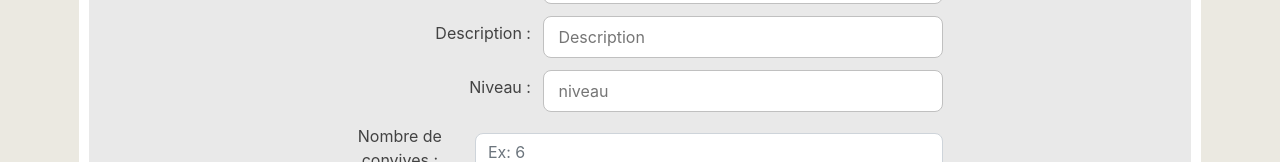
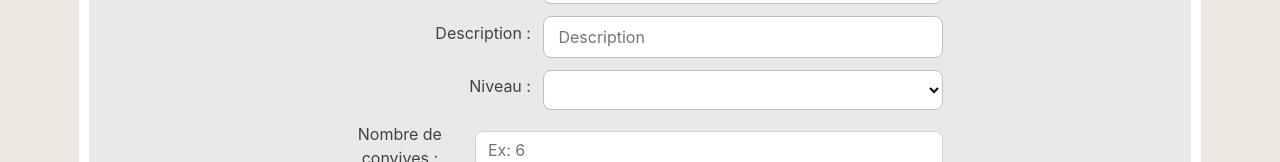
Before and after one commit to Meliwen/cantina, a Vue app: page /#/add in a window 1280 px wide. Shown: the part 385-547 px from the top of the page. Built offline with nearby package versions, Linux system fonts and the light colour scheme; what vue-toasted would draw is missing.

Commit message:
Changement de l'input 'niveau' en select avec options et ajustement de son style

```diff
--- a/src/components/Add.vue
+++ b/src/components/Add.vue
@@ -22,7 +22,7 @@ export default {
         .then(() => {
           // Redirige le visiteur vers la page de listing
           this.$router.replace("/list");
-          this.$toasted.show("Recette correctement ajoutée ✔️");
+          this.$toasted.show("Recette correctement ajoutée ✅");
         })
         .catch(({ message }) => this.$toasted.error(message));
     }
--- a/src/components/Edit.vue
+++ b/src/components/Edit.vue
@@ -33,7 +33,7 @@ export default {
     update: function(recipe) {
       RecipeService.updateRecipe(recipe)
         .then(() => {
-          this.$toasted.show("Recette mise à jour ! 😉");
+          this.$toasted.show("Recette mise à jour ! ✔️");
           this.$router.replace("/list");
         })
         .catch(({ message }) => this.$toasted.error(message));
--- a/src/components/Form.vue
+++ b/src/components/Form.vue
@@ -33,14 +33,14 @@
 
     <div class="form-input-text">
       <label for="niveau">Niveau :</label>
-      <input
-        type="text"
+      <select
         v-model="$v.recipe.niveau.$model"
         @blur="$v.recipe.niveau.$touch()"
-        id="niveau"
-        placeholder="niveau"
-      >
-      <span v-if="$v.recipe.niveau.$dirty && !$v.recipe.niveau.required">Le champs est requis</span>
+        id="niveau">
+        <option>padawan</option>
+        <option>jedi</option>
+        <option>maitre</option>
+      </select>
     </div>
 
     <div class="form-input-text">
@@ -169,16 +169,13 @@ export default {
 </script>
 
 <style scoped>
-a{
-  text-decoration: none;
-  color: inherit;
-}
+/* MISE EN FORME */
 .top-bloc{
   width: 55%;
   margin: 0 auto;
   padding-top:2%;
 }
-form input{
+form input, form select{
   background: white;
   text-align: left;
   min-width: 400px;
@@ -197,7 +194,7 @@ form input{
   justify-content: flex-end;
   padding: 1% 0;
 }
-.form-input-text input{
+.form-input-text input, .form-input-text select{
   border-radius: 0.5rem;
 }
 .recipeform .form-group {
@@ -205,26 +202,6 @@ form input{
 }
 .top-bloc label {
   padding-right: 2%;
-}
-.bouton-container{
-  padding: 2%;
-  display: flex;
-  flex-flow: row;
-  justify-content: space-evenly;
-
-}
-.bouton {
-  background-color: #424242;
-  color: #ffffff;
-  padding: 1% 7%;
-  border-radius: 0.5rem;
-}
-.bouton:hover {
-  background-color: #ffffff;
-  color: #000000;
-  -webkit-box-shadow: 8px 8px 30px -19px rgb(0, 0, 0);
-  -moz-box-shadow: 8px 8px 30px -19px rgb(0, 0, 0);
-  box-shadow: 8px 8px 30px -19px rgb(0, 0, 0);
 }
 .recipeform input[type="radio"] + label {
   min-width: 0;
@@ -254,4 +231,35 @@ form input{
 .recipeform .input-error {
   border: 1px solid red;
 }
+/* --- /MISE EN FORME --- */
+
+/* TEXTE */
+a{
+  text-decoration: none;
+  color: inherit;
+}
+/* --- /TEXTE --- */
+
+/* BOUTONS */
+.bouton-container{
+  padding: 2%;
+  display: flex;
+  flex-flow: row;
+  justify-content: space-evenly;
+
+}
+.bouton {
+  background-color: #424242;
+  color: #ffffff;
+  padding: 1% 7%;
+  border-radius: 0.5rem;
+}
+.bouton:hover {
+  background-color: #ffffff;
+  color: #000000;
+  -webkit-box-shadow: 8px 8px 30px -19px rgb(0, 0, 0);
+  -moz-box-shadow: 8px 8px 30px -19px rgb(0, 0, 0);
+  box-shadow: 8px 8px 30px -19px rgb(0, 0, 0);
+}
+/* ---- /BOUTONS ---- */
 </style>
```
Also changed, not shown: 1 other file (tests, documents, lock files or other folders).
